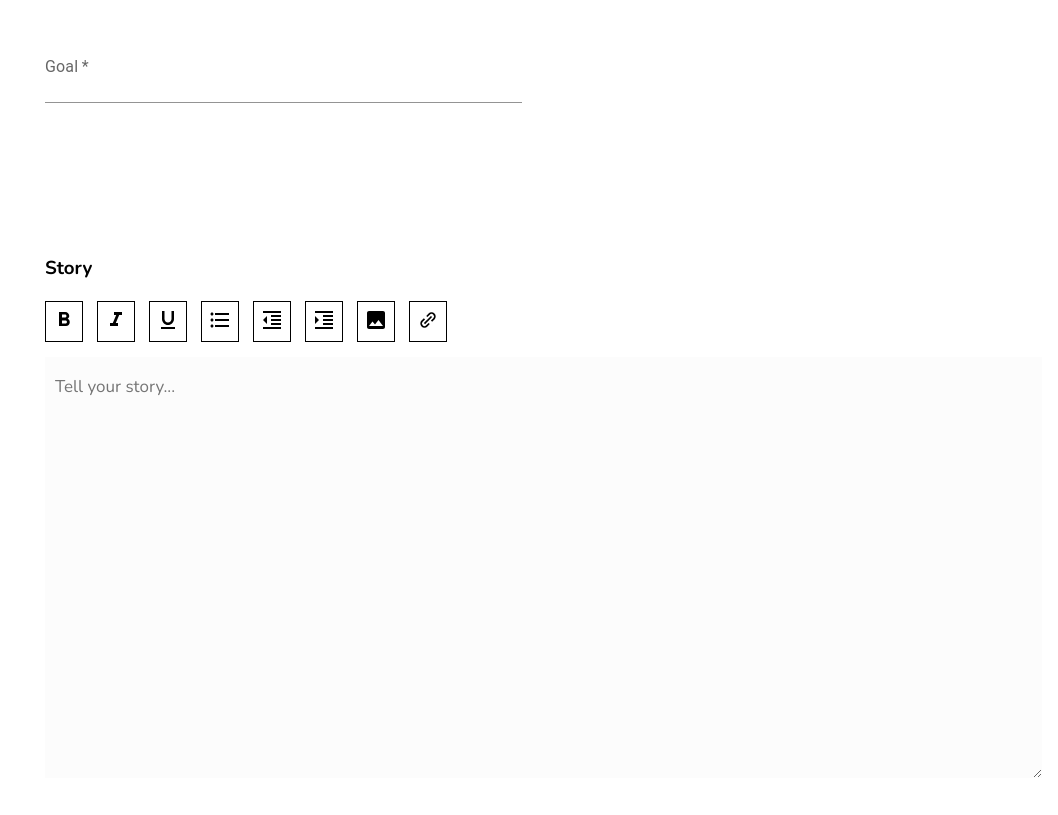
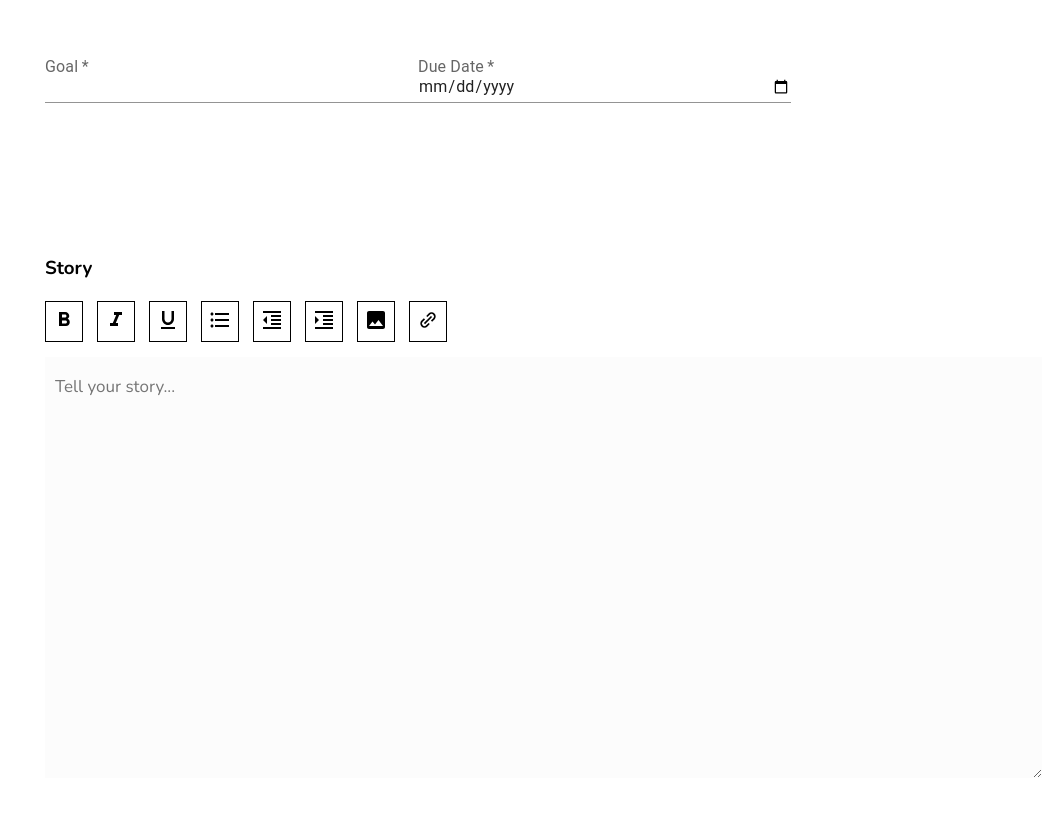
Before and after one commit to diqoadnani02/Tali-KasihGithub, a React (Create React App) app: page /create in a window 1280 px wide. Shown: the part 921-1736 px from the top of the page, without its empty margins (222-1280 px from the left). Built offline with nearby package versions, Linux system fonts and the light colour scheme.

Commit message:
fixing bugs in create campaign

```diff
--- a/src/Pages/Campaign/Campaign.jsx
+++ b/src/Pages/Campaign/Campaign.jsx
@@ -5,8 +5,6 @@ import Donation from "./Donation/Donation";
 import Comment from "./Comment/Comment";
 import Share from "../Fundraiser/Modal/Share";
 import ModalUpdateCampaign from "../Fundraiser/Modal/UpdateCampaign";
-import Card from "../../Components/Card/Card";
-import data from "../../Components/Card/data";
 import { styled } from "@mui/material/styles";
 import LinearProgress, {
   linearProgressClasses,
@@ -24,7 +22,6 @@ import { useDispatch, useSelector } from "react-redux";
 import { useParams, Link } from "react-router-dom";
 import { getDetailCampaignAction } from "../../Store/Actions/Campaign/campaign";
 import { ProfileAction } from "../../Store/Actions/profile";
-import { relatedCampaignAction } from "../../Store/Actions/Campaign/campaign";
 import { deleteCampaignAction } from "../../Store/Actions/Campaign/campaign";
 import { useNavigate } from "react-router-dom";
 
@@ -37,9 +34,6 @@ export default function Campaign() {
     dispatch(ProfileAction());
   }, []);
   useEffect(() => {
-    dispatch(relatedCampaignAction());
-  }, []);
-  useEffect(() => {
     dispatch(getDetailCampaignAction(id));
   }, [dispatch, id, categoryId]);
 
@@ -47,10 +41,6 @@ export default function Campaign() {
   const { detailCampaign } = useSelector(
     (state) => state.campaignReducer.detailCampaign
   );
-  console.log("detailCampaign", detailCampaign);
-  const { related } = useSelector((state) => state.relatedCampaignReducer);
-  console.log("related", related);
-
   const BorderLinearProgress = styled(LinearProgress)(({ theme }) => ({
     height: 10,
     borderRadius: 5,
@@ -70,17 +60,6 @@ export default function Campaign() {
   useEffect(() => {
     setTimeout(() => setLoadingCampaign(false), 5000);
   });
-
-  const [list, setList] = useState([]);
-  console.log(dayjs(detailCampaign?.dueDate).toNow(true) === "a month");
-
-  useEffect(() => {
-    const getData = () => {
-      setList(data.campaign);
-    };
-
-    getData();
-  }, []);
 
   const [share, setShare] = useState(false);
   const [show, setShow] = useState(false);
@@ -299,22 +278,6 @@ export default function Campaign() {
       <Comment />
 
       {/* Card Components */}
-      <div className={styles.linkCardBottom}>
-        <Link to="#">Related campaign</Link>
-        <div className={styles.cardBottom}>
-          {related?.map((item) => (
-            <Card
-              id={item.id}
-              image={item.image}
-              category={item.category.category}
-              title={item.title}
-              author={item.user.name}
-              raised={item.jumlahCollected}
-              goal={item.jumlahGoal}
-            />
-          ))}
-        </div>
-      </div>
     </>
   );
 }
--- a/src/Pages/CampaignCreate/CampaignCreation.jsx
+++ b/src/Pages/CampaignCreate/CampaignCreation.jsx
@@ -11,16 +11,10 @@ import FormatIndentDecreaseIcon from "@mui/icons-material/FormatIndentDecrease";
 import FormatIndentIncreaseIcon from "@mui/icons-material/FormatIndentIncrease";
 import InsertPhotoIcon from "@mui/icons-material/InsertPhoto";
 import { BiLinkAlt } from "react-icons/bi";
-import AdapterDateFns from "@mui/lab/AdapterDateFns";
-import LocalizationProvider from "@mui/lab/LocalizationProvider";
-import DesktopDatePicker from "@mui/lab/DatePicker";
-import dayjs from "dayjs";
 import { useNavigate } from "react-router-dom";
-
 import { useState } from "react";
 import { useDispatch } from "react-redux";
 import { createCampaignAction } from "../../Store/Actions/Campaign/campaign";
-import { id } from "date-fns/locale";
 
 export default function CampaignCreation() {
   const navigate = useNavigate();
@@ -32,7 +26,6 @@ export default function CampaignCreation() {
     goal: "",
     dueDate: "",
     categoryId: "",
-    status:"open",
   });
 
   const changeInput = (e) => {
@@ -65,13 +58,11 @@ export default function CampaignCreation() {
     form.append("story", inputCampaign.story);
     form.append("dueDate", inputCampaign.dueDate);
     form.append("categoryId", inputCampaign.categoryId);
-    form.append("status", inputCampaign.status);
     dispatch(createCampaignAction(form));
     navigate("/profile");
   };
 
   const [currency, setCurrency] = useState();
-  const [value, setValue] = useState(null);
 
   const handleChange = (e) => {
     setInputCampaign({
@@ -215,30 +206,17 @@ export default function CampaignCreation() {
               name="goal"
               onChange={(e) => changeInput(e)}
             />
-            <LocalizationProvider dateAdapter={AdapterDateFns}>
-              <DesktopDatePicker
-                name="dueDate"
-                label="Due Date"
-                value={value}
-                onChange={(e) =>
-                  setInputCampaign({
-                    ...inputCampaign,
-                    dueDate: dayjs(e).format("YYYY/MM/DD"),
-                  })
-                }
-                renderInput={(params) => (
-                  <TextField
-                    id="standard"
-                    variant="standard"
-                    placeholder="Select due date"
-                    name="dueDate"
-                    className={styles.inputDateCampaign}
-                    onChange={(e) => changeInput(e)}
-                    {...params}
-                  />
-                )}
-              />
-            </LocalizationProvider>
+            <TextField
+              required
+              type="date"
+              id="standard-required"
+              label="Due Date"
+              placeholder="Select Due Date"
+              variant="standard"
+              className={styles.inputCampaign}
+              name="dueDate"
+              onChange={(e) => changeInput(e)}
+            />
           </div>
         </div>
         <div className={styles.textareaCreation}>
```
Also changed, not shown: src/Pages/Campaign/EditCampaign/EditCampaign.jsx (+0 -36 lines).
